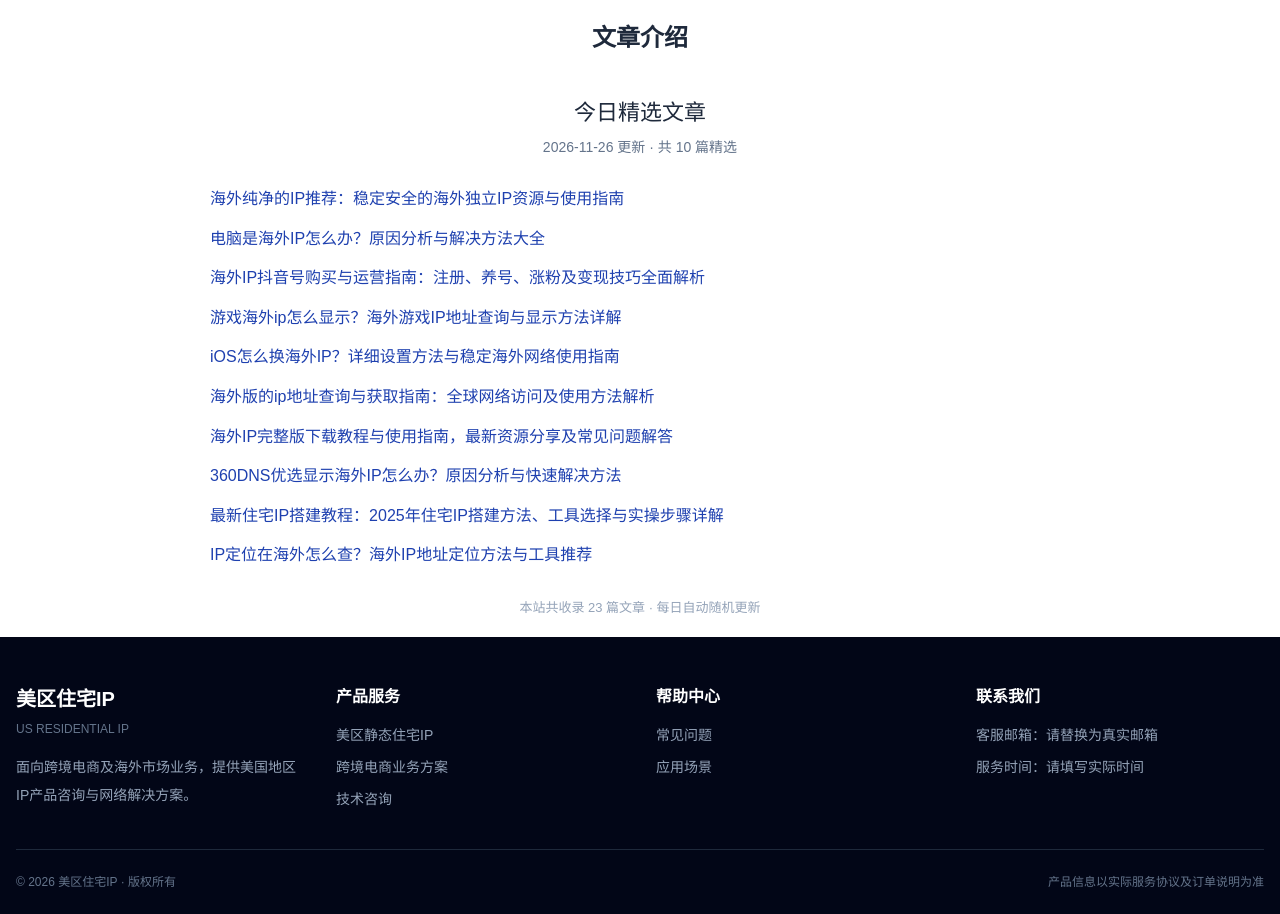
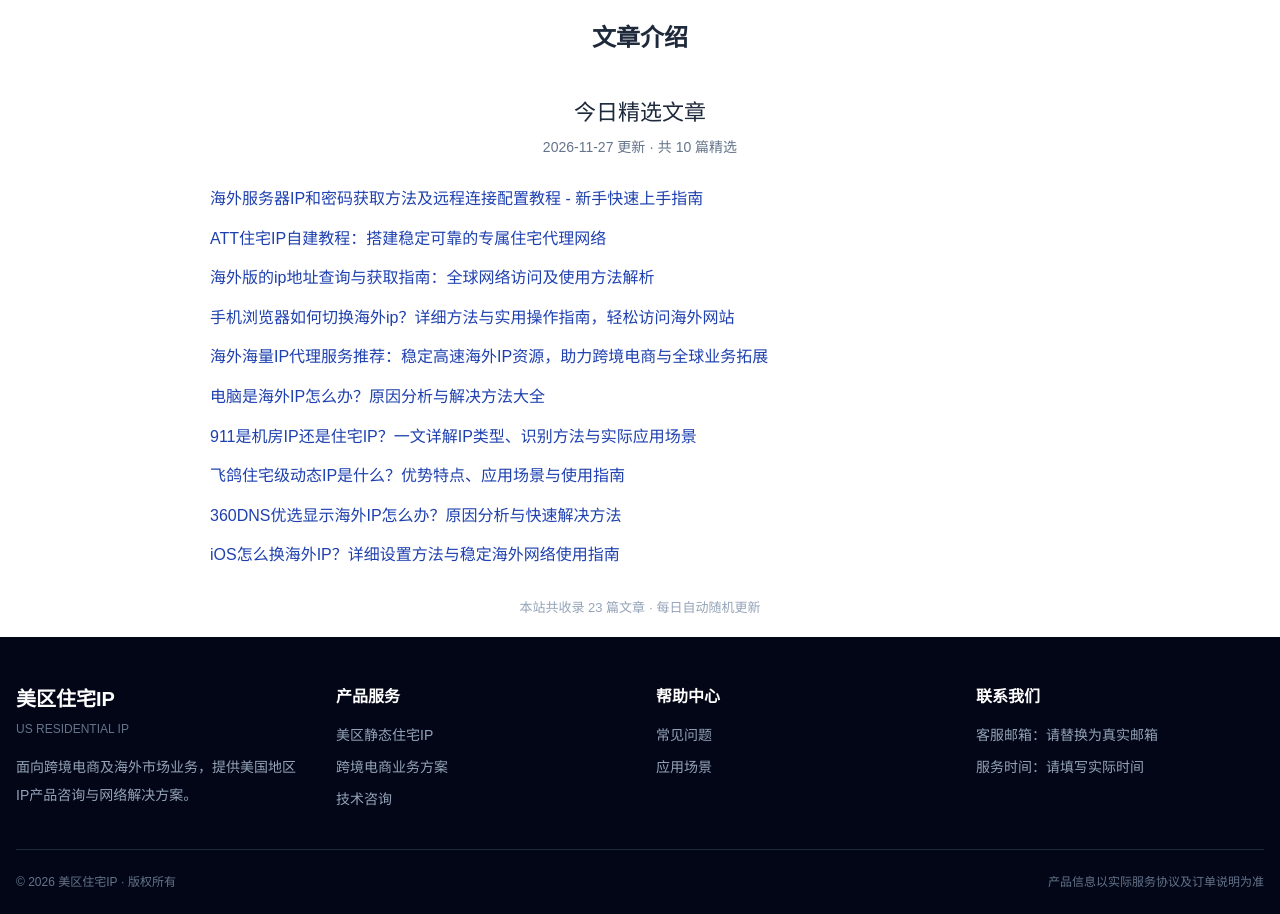
Before and after one commit to ultranova74/Ultranova74.giehub.io, a plain HTML site: page index.html in a window 1280 px wide. Shown: the part 3300-4214 px from the top of the page. Drawn offline with nearby package versions, Linux system fonts and the light colour scheme.

Commit message:
每日文章精选更新 2026-11-27

```diff
--- a/index.html
+++ b/index.html
@@ -293,18 +293,18 @@
         <h2 class="section-title">文章介绍</h2>
         <div class="link-list" style="max-width:900px; margin:0 auto; padding:20px 0;">
             <h2 style="text-align:center; font-size:22px; margin-bottom:8px; color:#1e293b;">今日精选文章</h2>
-            <p style="text-align:center; color:#64748b; font-size:14px; margin-bottom:28px;">2026-11-26 更新 · 共 10 篇精选</p>
+            <p style="text-align:center; color:#64748b; font-size:14px; margin-bottom:28px;">2026-11-27 更新 · 共 10 篇精选</p>
             <ul style="list-style:none; padding:0 20px; margin:0;">
-          <li style="margin-bottom:14px; line-height:1.6;"><a href="pages/0Bw0B.html" style="color:#1e40af; text-decoration:none; font-size:16px;">海外纯净的IP推荐：稳定安全的海外独立IP资源与使用指南</a></li>
+          <li style="margin-bottom:14px; line-height:1.6;"><a href="pages/0B9v5.html" style="color:#1e40af; text-decoration:none; font-size:16px;">海外服务器IP和密码获取方法及远程连接配置教程 - 新手快速上手指南</a></li>
+          <li style="margin-bottom:14px; line-height:1.6;"><a href="pages/0cNkT.html" style="color:#1e40af; text-decoration:none; font-size:16px;">ATT住宅IP自建教程：搭建稳定可靠的专属住宅代理网络</a></li>
+          <li style="margin-bottom:14px; line-height:1.6;"><a href="pages/0cfS2.html" style="color:#1e40af; text-decoration:none; font-size:16px;">海外版的ip地址查询与获取指南：全球网络访问及使用方法解析</a></li>
+          <li style="margin-bottom:14px; line-height:1.6;"><a href="pages/0BIjJ.html" style="color:#1e40af; text-decoration:none; font-size:16px;">手机浏览器如何切换海外ip？详细方法与实用操作指南，轻松访问海外网站</a></li>
+          <li style="margin-bottom:14px; line-height:1.6;"><a href="pages/0BDmD.html" style="color:#1e40af; text-decoration:none; font-size:16px;">海外海量IP代理服务推荐：稳定高速海外IP资源，助力跨境电商与全球业务拓展</a></li>
           <li style="margin-bottom:14px; line-height:1.6;"><a href="pages/0b8ti.html" style="color:#1e40af; text-decoration:none; font-size:16px;">电脑是海外IP怎么办？原因分析与解决方法大全</a></li>
-          <li style="margin-bottom:14px; line-height:1.6;"><a href="pages/0bw22.html" style="color:#1e40af; text-decoration:none; font-size:16px;">海外IP抖音号购买与运营指南：注册、养号、涨粉及变现技巧全面解析</a></li>
-          <li style="margin-bottom:14px; line-height:1.6;"><a href="pages/0bWa5.html" style="color:#1e40af; text-decoration:none; font-size:16px;">游戏海外ip怎么显示？海外游戏IP地址查询与显示方法详解</a></li>
+          <li style="margin-bottom:14px; line-height:1.6;"><a href="pages/0bi9A.html" style="color:#1e40af; text-decoration:none; font-size:16px;">911是机房IP还是住宅IP？一文详解IP类型、识别方法与实际应用场景</a></li>
+          <li style="margin-bottom:14px; line-height:1.6;"><a href="pages/0CH65.html" style="color:#1e40af; text-decoration:none; font-size:16px;">飞鸽住宅级动态IP是什么？优势特点、应用场景与使用指南</a></li>
+          <li style="margin-bottom:14px; line-height:1.6;"><a href="pages/0c7d4.html" style="color:#1e40af; text-decoration:none; font-size:16px;">360DNS优选显示海外IP怎么办？原因分析与快速解决方法</a></li>
           <li style="margin-bottom:14px; line-height:1.6;"><a href="pages/0b108.html" style="color:#1e40af; text-decoration:none; font-size:16px;">iOS怎么换海外IP？详细设置方法与稳定海外网络使用指南</a></li>
-          <li style="margin-bottom:14px; line-height:1.6;"><a href="pages/0cfS2.html" style="color:#1e40af; text-decoration:none; font-size:16px;">海外版的ip地址查询与获取指南：全球网络访问及使用方法解析</a></li>
-          <li style="margin-bottom:14px; line-height:1.6;"><a href="pages/0bddu.html" style="color:#1e40af; text-decoration:none; font-size:16px;">海外IP完整版下载教程与使用指南，最新资源分享及常见问题解答</a></li>
-          <li style="margin-bottom:14px; line-height:1.6;"><a href="pages/0c7d4.html" style="color:#1e40af; text-decoration:none; font-size:16px;">360DNS优选显示海外IP怎么办？原因分析与快速解决方法</a></li>
-          <li style="margin-bottom:14px; line-height:1.6;"><a href="pages/0BG0s.html" style="color:#1e40af; text-decoration:none; font-size:16px;">最新住宅IP搭建教程：2025年住宅IP搭建方法、工具选择与实操步骤详解</a></li>
-          <li style="margin-bottom:14px; line-height:1.6;"><a href="pages/0CJSY.html" style="color:#1e40af; text-decoration:none; font-size:16px;">IP定位在海外怎么查？海外IP地址定位方法与工具推荐</a></li>
             </ul>
             <p style="text-align:center; margin-top:30px; color:#94a3b8; font-size:13px;">本站共收录 23 篇文章 · 每日自动随机更新</p>
         </div>
```
